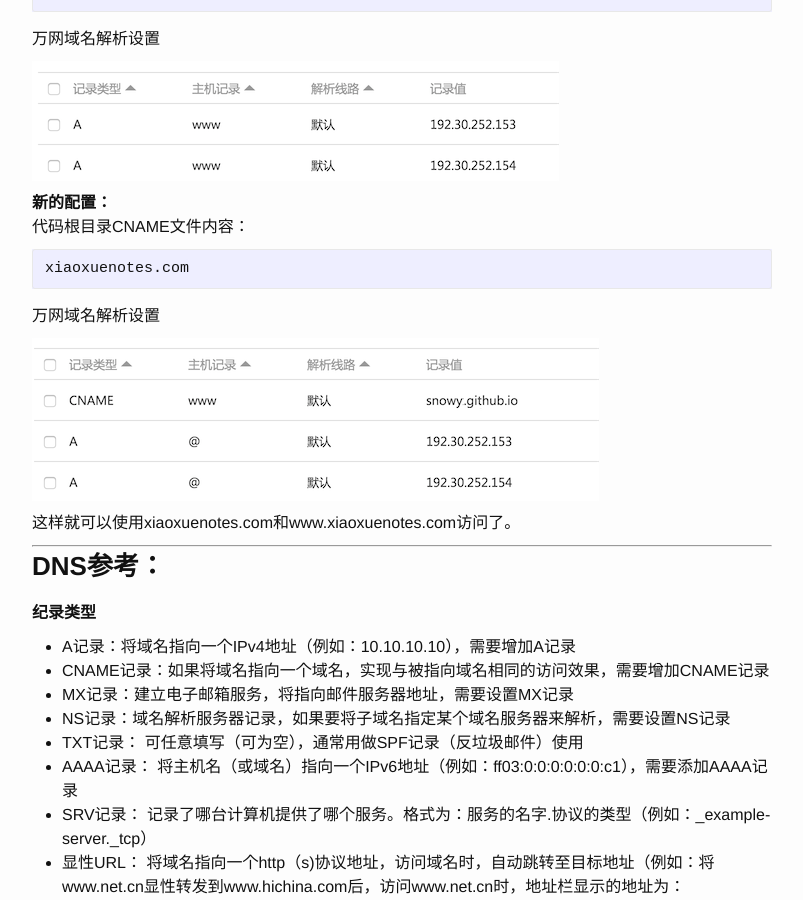
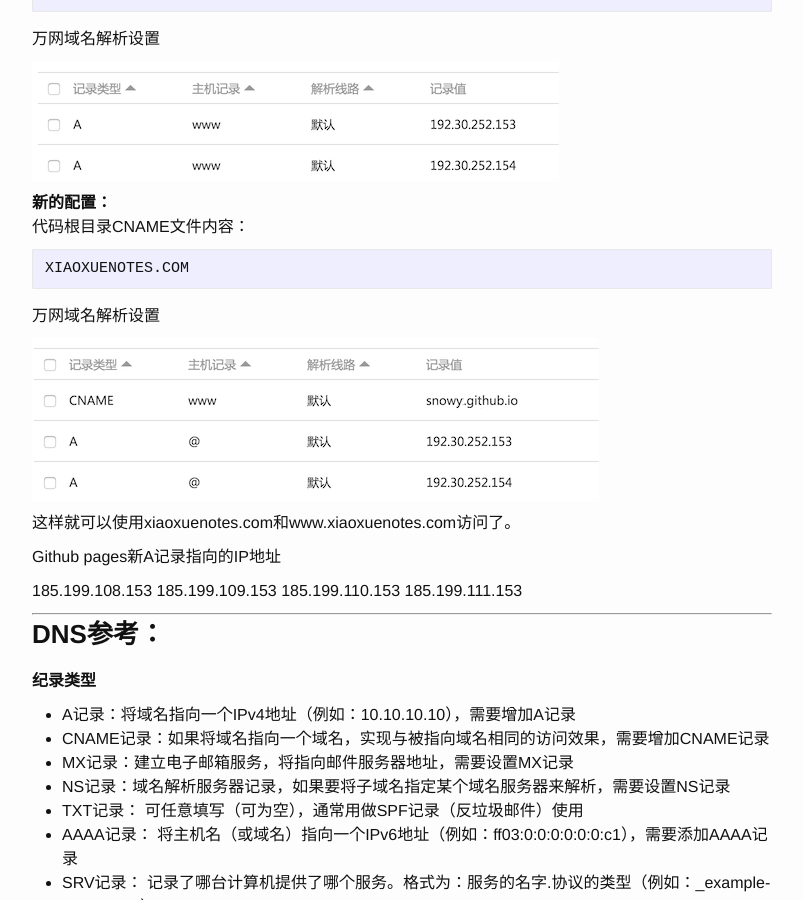
Before and after one commit to snowyxx/snowyxx.github.io, a Jekyll site: the page built from _posts/2015-12-11-dns-setting-wanwang-vs-github.markdown, in a window 1280 px wide and 900 px high, scrolled down 369 px. Shown: the whole window, without its empty margins (238-1041 px from the left). Built offline with Jekyll 4.4.1, drawn with Linux system fonts in a browser that asks for light colours; comment, search, counter and statistics services are not loaded.

```diff
--- a/CNAME
+++ b/CNAME
@@ -1 +1 @@
-YANXIAOXUE.COM
+BLOG.YANXIAOXUE.COM
--- a/_posts/2015-12-11-dns-setting-wanwang-vs-github.markdown
+++ b/_posts/2015-12-11-dns-setting-wanwang-vs-github.markdown
@@ -5,6 +5,8 @@ date:   2015-12-11 11:07:05 +0800
 categories: blog
 tags:   [other]
 ---
+
+
 把博客迁移到Github pages后设置了域名解析后可以访问www.xiaoxuenotes.com了。但是会收到Github的邮件，让添加CNAME。
 而且不能用xiaoxuenotes.com访问，有点low。网上大家的方法各异。最后找到最合适我要求的方法。
 
@@ -21,13 +23,20 @@ tags:   [other]
 **新的配置：**
 代码根目录CNAME文件内容：
 
-    xiaoxuenotes.com
+    XIAOXUENOTES.COM
 
 万网域名解析设置
 
 ![wanwang](/images/wanwang_new.png)
 
 这样就可以使用xiaoxuenotes.com和www.xiaoxuenotes.com访问了。
+
+Github pages新A记录指向的IP地址
+
+185.199.108.153
+185.199.109.153
+185.199.110.153
+185.199.111.153
 
 ---
 
```
